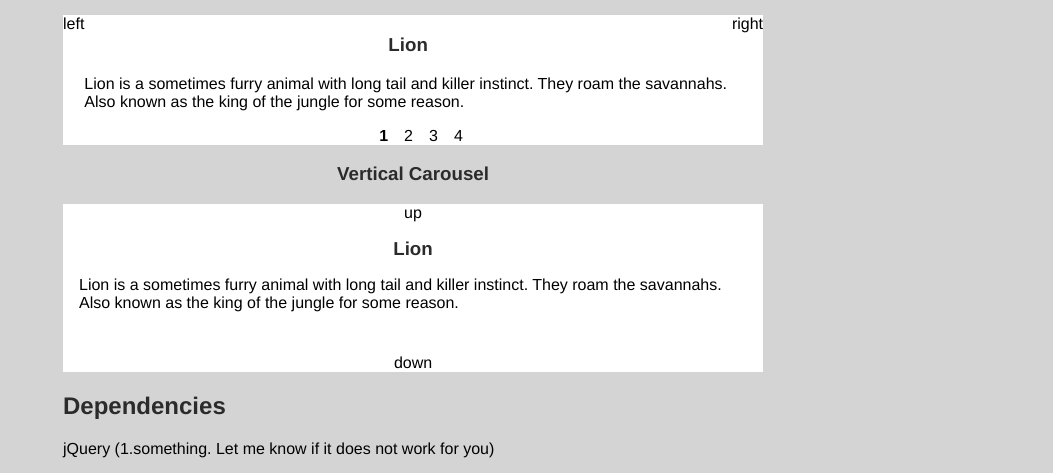
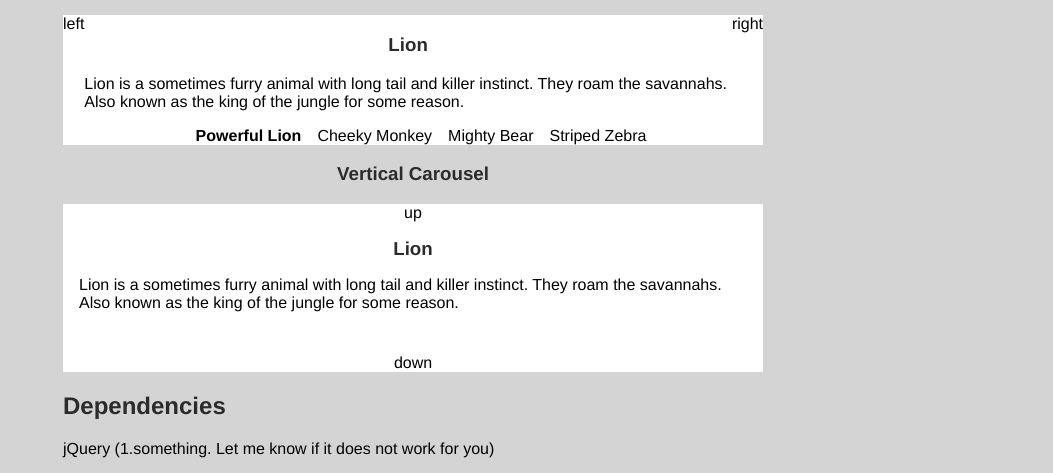
Before and after one commit to bebraw/jquery.caro, a plain HTML site: page index.html in a window 1280 px wide. Shown: the part 322-795 px from the top of the page, without its empty margins (227-1280 px from the left). Drawn offline with nearby package versions, Linux system fonts and the light colour scheme.

Commit message:
Make it possible to attach titles to slide navigation

```diff
--- a/index.html
+++ b/index.html
@@ -112,19 +112,19 @@
             <div class="left button">left</div>
             <div class="right button">right</div>
             <div class="slides">
-                <div>
+                <div title="Powerful Lion">
                     <h3>Lion</h3>
                     <p>Lion is a sometimes furry animal with long tail and killer instinct. They roam the savannahs. Also known as the king of the jungle for some reason.</p>
                 </div>
-                <div>
+                <div title="Cheeky Monkey">
                     <h3>Monkey</h3>
                     <p>Apparently these are cheeky. Not sure why.</p>
                 </div>
-                <div>
+                <div title="Mighty Bear">
                     <h3>Bear</h3>
                     <p>Usually brown, black or white. Try to avoid these if possible.</p>
                 </div>
-                <div>
+                <div title="Striped Zebra">
                     <h3>Zebra</h3>
                     <p>It has either white stripes on black or black on white. This is the subject of some really intense scientific debate.</p>
                 </div>
--- a/js/jquery.caro.js
+++ b/js/jquery.caro.js
@@ -54,7 +54,9 @@
     }
 
     $pages = $slides.each(function(i, k) {
-      $('<div>').css('display', 'inline').text(i + 1).bind('click', function() {
+      var title = $(k).attr('title') || i + 1;
+
+      $('<div>').css('display', 'inline').text(title).bind('click', function() {
         moveTo(i);
       }).appendTo($navi).addClass('number button');
     });
```
